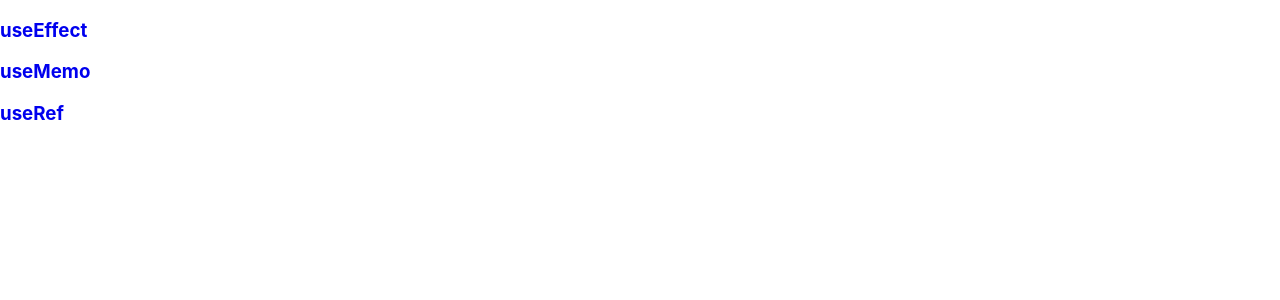
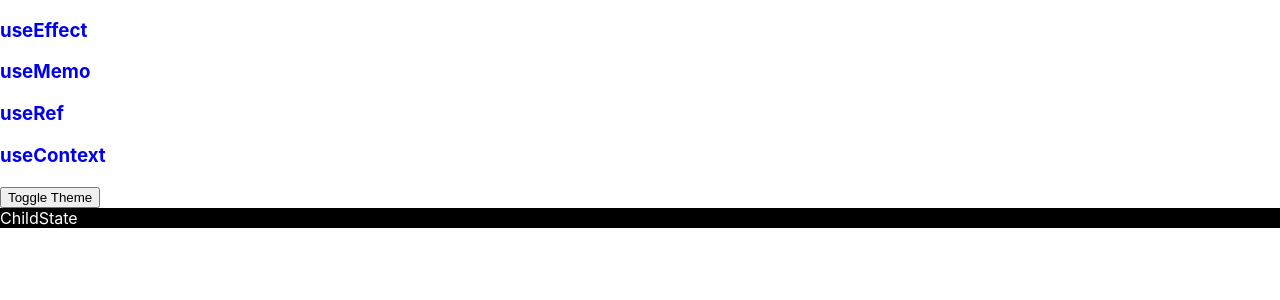
Before and after one commit to LikhithRaju0501/React-hooks, a React (Create React App) app: page /use-context in a window 1280 px wide. Shown: the top 300 px of the page. Built offline with nearby package versions, Linux system fonts and the light colour scheme.

Commit message:
Implemented basic useContext

```diff
--- /dev/null
+++ b/src/ExplainUseContext.js/ChildState.js
@@ -0,0 +1,13 @@
+import React, { useContext } from "react";
+import { ThemeContext } from "./MainState";
+
+const ChildState = () => {
+  const darkTheme = useContext(ThemeContext);
+  const themeStyle = {
+    backgroundColor: darkTheme && "black",
+    color: darkTheme && "white",
+  };
+  return <div style={themeStyle}>ChildState</div>;
+};
+
+export default ChildState;
--- /dev/null
+++ b/src/ExplainUseContext.js/MainState.js
@@ -0,0 +1,16 @@
+import React, { createContext, useState } from "react";
+import ChildState from "./ChildState";
+
+export const ThemeContext = createContext();
+
+const MainState = () => {
+  const [darkTheme, setDarkTheme] = useState(true);
+  return (
+    <ThemeContext.Provider value={darkTheme}>
+      <button onClick={() => setDarkTheme(!darkTheme)}>Toggle Theme</button>
+      <ChildState />
+    </ThemeContext.Provider>
+  );
+};
+
+export default MainState;
--- a/src/Navbar.js
+++ b/src/Navbar.js
@@ -13,6 +13,9 @@ const Navbar = () => {
       <Link to={"/use-ref"} style={{ textDecoration: "none" }}>
         <h3>useRef</h3>
       </Link>
+      <Link to={"/use-context"} style={{ textDecoration: "none" }}>
+        <h3>useContext</h3>
+      </Link>
     </div>
   );
 };
--- a/src/index.js
+++ b/src/index.js
@@ -8,6 +8,7 @@ import Navbar from "./Navbar";
 import ExplainUseEffect from "./ExplainUseEffect";
 import ExplainUseMemo from "./ExplainUseMemo";
 import ExplainUseRef from "./ExplainUseRef";
+import MainState from "./ExplainUseContext.js/MainState";
 
 const root = ReactDOM.createRoot(document.getElementById("root"));
 root.render(
@@ -18,6 +19,7 @@ root.render(
       <Route path="/use-effect" element={<ExplainUseEffect />} />
       <Route path="/use-memo" element={<ExplainUseMemo />} />
       <Route path="/use-ref" element={<ExplainUseRef />} />
+      <Route path="/use-context" element={<MainState />} />
     </Routes>
   </BrowserRouter>
 );
```
